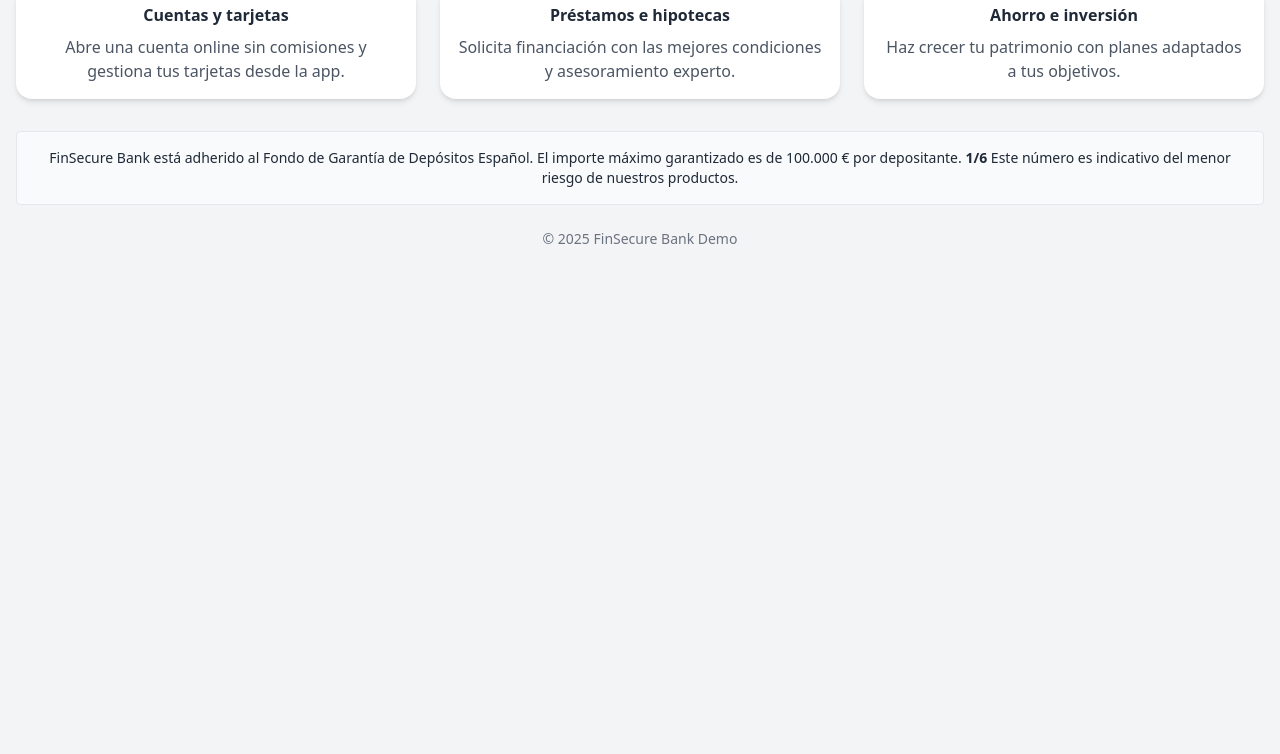
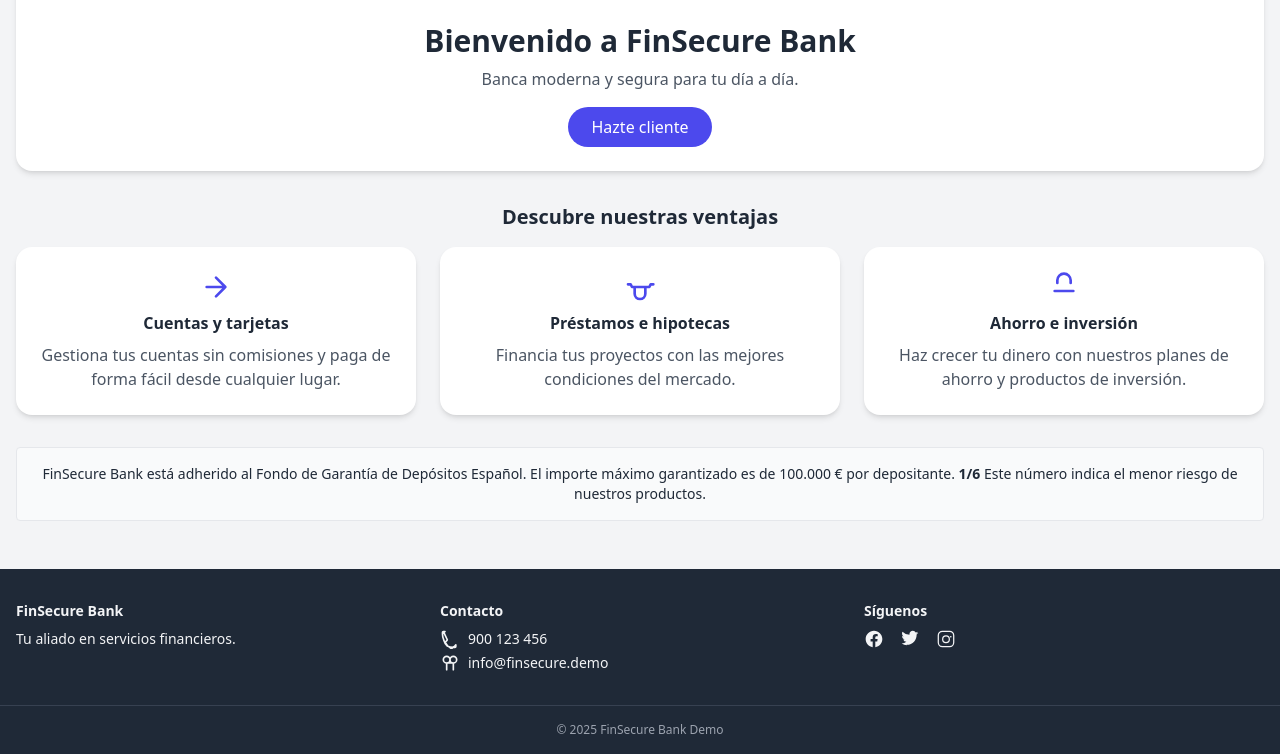
Before and after one commit to j0rd1s3rr4n0/FinSecure_Bank, a Flask app: page / in a window 1280 px wide. Shown: the part 321-1075 px from the top of the page. Before the commit the page ends 565 px from the top, so only its background shows below. Run offline with Flask 3, Linux system fonts and the light colour scheme; some libraries are stand-ins or nearby versions.

Commit message:
Enhance homepage design

```diff
--- a/templates/base.html
+++ b/templates/base.html
@@ -33,8 +33,29 @@
 <main class="container mx-auto pt-20 px-4">
 {% block content %}{% endblock %}
 </main>
-<footer class="text-center py-6 text-sm text-gray-500">
+<footer class="bg-gray-800 text-gray-100 mt-12">
+  <div class="container mx-auto grid md:grid-cols-3 gap-6 px-4 py-8 text-sm">
+    <div>
+      <h3 class="font-semibold mb-2">FinSecure Bank</h3>
+      <p>Tu aliado en servicios financieros.</p>
+    </div>
+    <div>
+      <h3 class="font-semibold mb-2">Contacto</h3>
+      <p class="flex items-center"><svg class="w-5 h-5" fill="none" stroke="currentColor" viewBox="0 0 24 24" xmlns="http://www.w3.org/2000/svg"><path stroke-linecap="round" stroke-linejoin="round" stroke-width="2" d="M3 5h2l3.6 7.59a1 1 0 01-.2 1.09l-2.2 2.2a16 16 0 007.75 7.75l2.2-2.2a1 1 0 011.09-.2L19 19v2a1 1 0 01-1 1h-2a17 17 0 01-7.39-1.61A17 17 0 014.6 13.39 17 17 0 013 6V4a1 1 0 011-1h2z"/></svg><span class="ml-2">900 123 456</span></p>
+      <p class="flex items-center mt-1"><svg class="w-5 h-5" fill="none" stroke="currentColor" viewBox="0 0 24 24" xmlns="http://www.w3.org/2000/svg"><path stroke-linecap="round" stroke-linejoin="round" stroke-width="2" d="M16 12H8m8 0a4 4 0 110-8 4 4 0 010 8zM8 12a4 4 0 110-8 4 4 0 010 8zm8 0v8m0-8H8m0 0v8"/></svg><span class="ml-2">info@finsecure.demo</span></p>
+    </div>
+    <div>
+      <h3 class="font-semibold mb-2">Síguenos</h3>
+      <div class="flex space-x-4">
+        <a href="#" aria-label="Facebook"><svg class="w-5 h-5" fill="currentColor" viewBox="0 0 24 24" xmlns="http://www.w3.org/2000/svg"><path d="M22 12c0-5.523-4.477-10-10-10S2 6.477 2 12c0 4.991 3.657 9.128 8.438 9.878v-6.988H7.897v-2.89h2.54V9.845c0-2.506 1.492-3.89 3.777-3.89 1.094 0 2.238.195 2.238.195v2.46h-1.26c-1.243 0-1.63.771-1.63 1.562v1.878h2.773l-.443 2.89h-2.33V21.88C18.343 21.128 22 16.991 22 12z"/></svg></a>
+        <a href="#" aria-label="Twitter"><svg class="w-5 h-5" fill="currentColor" viewBox="0 0 24 24" xmlns="http://www.w3.org/2000/svg"><path d="M8 19c7.732 0 11.94-6.405 11.94-11.94 0-.182 0-.364-.012-.545A8.548 8.548 0 0022 4.799a8.19 8.19 0 01-2.357.646A4.117 4.117 0 0021.448 3.2a8.224 8.224 0 01-2.605.996A4.107 4.107 0 0015.448 2c-2.266 0-4.103 1.838-4.103 4.103 0 .321.036.635.106.935A11.65 11.65 0 013 3.404a4.094 4.094 0 00-.556 2.063c0 1.423.725 2.676 1.829 3.411a4.073 4.073 0 01-1.858-.513v.052c0 1.987 1.415 3.646 3.29 4.022a4.095 4.095 0 01-1.852.07 4.11 4.11 0 003.834 2.851A8.233 8.233 0 012 17.54a11.616 11.616 0 006.291 1.843"/></svg></a>
+        <a href="#" aria-label="Instagram"><svg class="w-5 h-5" fill="currentColor" viewBox="0 0 24 24" xmlns="http://www.w3.org/2000/svg"><path d="M7.75 2h8.5A5.75 5.75 0 0122 7.75v8.5A5.75 5.75 0 0116.25 22h-8.5A5.75 5.75 0 012 16.25v-8.5A5.75 5.75 0 017.75 2zm8.5 1.5h-8.5A4.25 4.25 0 003.5 7.75v8.5A4.25 4.25 0 007.75 20.5h8.5a4.25 4.25 0 004.25-4.25v-8.5A4.25 4.25 0 0016.25 3.5zm-4.25 4a4.75 4.75 0 110 9.5 4.75 4.75 0 010-9.5zm0 1.5a3.25 3.25 0 100 6.5 3.25 3.25 0 000-6.5zm5.75-.75a1 1 0 110 2 1 1 0 010-2z"/></svg></a>
+      </div>
+    </div>
+  </div>
+  <div class="text-center text-xs text-gray-400 border-t border-gray-700 py-4">
     &copy; 2025 FinSecure Bank Demo
+  </div>
 </footer>
 </body>
 </html>
--- a/templates/index.html
+++ b/templates/index.html
@@ -1,33 +1,40 @@
 {% extends 'base.html' %}
 {% block title %}Welcome - FinSecure Bank{% endblock %}
 {% block content %}
-<div class="text-center py-10 bg-white rounded-2xl shadow-md mb-6">
+<div class="bg-white rounded-2xl overflow-hidden shadow-md mb-8">
+  <img src="https://images.unsplash.com/photo-1521790365544-8d6f0a09f460?auto=format&fit=crop&w=1200&q=80" class="w-full h-60 object-cover" alt="Bank"/>
+  <div class="p-6 text-center">
     <h1 class="text-3xl font-semibold mb-2">Bienvenido a FinSecure Bank</h1>
-  <p class="text-gray-600">Tu aliado seguro para todas tus gestiones bancarias.</p>
+    <p class="text-gray-600">Banca moderna y segura para tu día a día.</p>
     {% if not session.get('user_id') %}
     <a class="inline-block px-6 py-2 mt-4 rounded-full bg-primary text-white" href="{{ url_for('register') }}">Hazte cliente</a>
     {% else %}
     <a class="inline-block px-6 py-2 mt-4 rounded-full bg-primary text-white" href="{{ url_for('dashboard') }}">Ir a tu panel</a>
     {% endif %}
   </div>
+</div>
 
 {% if not session.get('user_id') %}
-<div class="grid md:grid-cols-3 gap-6 text-center mb-8">
-  <div class="bg-white rounded-2xl shadow-md p-4">
+<h2 class="text-xl font-semibold mb-4 text-center">Descubre nuestras ventajas</h2>
+<div class="grid md:grid-cols-3 gap-6 mb-8">
+  <div class="bg-white rounded-2xl shadow-md p-6 text-center">
+    <svg class="w-8 h-8 mx-auto text-primary mb-2" fill="none" stroke="currentColor" viewBox="0 0 24 24" xmlns="http://www.w3.org/2000/svg"><path stroke-linecap="round" stroke-linejoin="round" stroke-width="2" d="M5 12h14M12 5l7 7-7 7"/></svg>
     <h3 class="font-semibold mb-2">Cuentas y tarjetas</h3>
-    <p class="text-gray-600">Abre una cuenta online sin comisiones y gestiona tus tarjetas desde la app.</p>
+    <p class="text-gray-600">Gestiona tus cuentas sin comisiones y paga de forma fácil desde cualquier lugar.</p>
   </div>
-  <div class="bg-white rounded-2xl shadow-md p-4">
+  <div class="bg-white rounded-2xl shadow-md p-6 text-center">
+    <svg class="w-8 h-8 mx-auto text-primary mb-2" fill="none" stroke="currentColor" viewBox="0 0 24 24" xmlns="http://www.w3.org/2000/svg"><path stroke-linecap="round" stroke-linejoin="round" stroke-width="2" d="M3 10h2l1 2h13l1-2h2"/><path stroke-linecap="round" stroke-linejoin="round" stroke-width="2" d="M16 13v4a4 4 0 01-8 0v-4"/></svg>
     <h3 class="font-semibold mb-2">Préstamos e hipotecas</h3>
-    <p class="text-gray-600">Solicita financiación con las mejores condiciones y asesoramiento experto.</p>
+    <p class="text-gray-600">Financia tus proyectos con las mejores condiciones del mercado.</p>
   </div>
-  <div class="bg-white rounded-2xl shadow-md p-4">
+  <div class="bg-white rounded-2xl shadow-md p-6 text-center">
+    <svg class="w-8 h-8 mx-auto text-primary mb-2" fill="none" stroke="currentColor" viewBox="0 0 24 24" xmlns="http://www.w3.org/2000/svg"><path stroke-linecap="round" stroke-linejoin="round" stroke-width="2" d="M17 9V7a5 5 0 00-10 0v2M5 15h14"/></svg>
     <h3 class="font-semibold mb-2">Ahorro e inversión</h3>
-    <p class="text-gray-600">Haz crecer tu patrimonio con planes adaptados a tus objetivos.</p>
+    <p class="text-gray-600">Haz crecer tu dinero con nuestros planes de ahorro y productos de inversión.</p>
   </div>
 </div>
 <div class="bg-gray-50 border text-center text-sm p-4 rounded">
-  FinSecure Bank está adherido al Fondo de Garantía de Depósitos Español. El importe máximo garantizado es de 100.000 &euro; por depositante. <strong>1/6</strong> Este número es indicativo del menor riesgo de nuestros productos.
+  FinSecure Bank está adherido al Fondo de Garantía de Depósitos Español. El importe máximo garantizado es de 100.000 &euro; por depositante. <strong>1/6</strong> Este número indica el menor riesgo de nuestros productos.
 </div>
 {% endif %}
 {% endblock %}
```
Also changed, not shown: README.md. Lines whose indentation alone changed are shown as unchanged.
